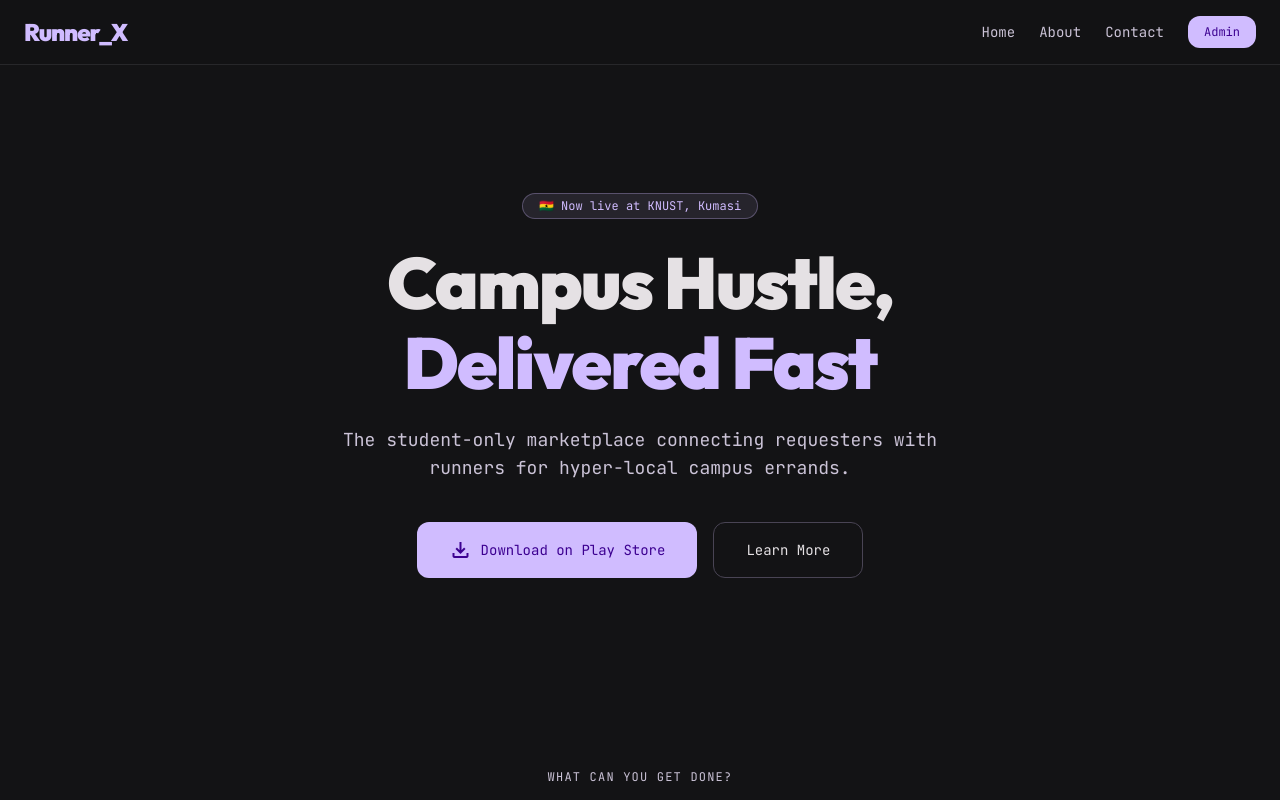
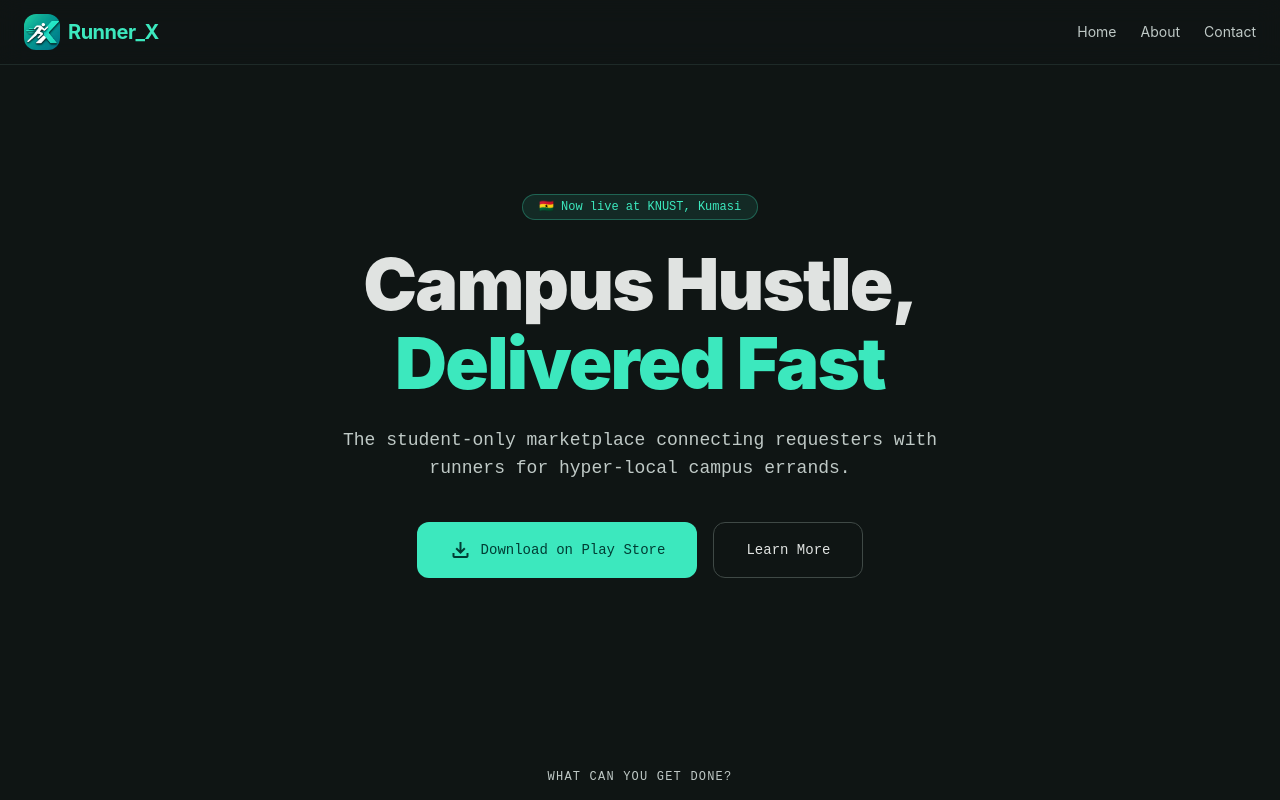
Before and after one commit to bitshiftdevs/runner-x, a Next.js app: page / in a window 1280 px wide. Shown: the top 800 px of the page. Built offline with nearby package versions, Linux system fonts and the light colour scheme.

Commit message:
feat: add logo

```diff
--- a/src/app/(public)/layout.tsx
+++ b/src/app/(public)/layout.tsx
@@ -1,5 +1,6 @@
 export const dynamic = "force-dynamic";
 
+import Image from "next/image";
 import Link from "next/link";
 
 const navLinks = [
@@ -18,25 +19,30 @@ function Navbar() {
   return (
     <nav className="sticky top-0 z-50 bg-background/80 backdrop-blur-md border-b border-border">
       <div className="w-full max-w-7xl mx-auto px-lg flex items-center justify-between h-16">
-        <Link href="/" className="font-sans text-2xl font-black text-primary tracking-tighter">
-          Runner_X
+        <Link href="/" className="flex items-center gap-sm">
+          <Image src="/runner-x.png" alt="Runner_X" width={36} height={36} className="rounded-lg" />
+          <span className="font-sans text-xl font-bold text-primary tracking-tight">Runner_X</span>
         </Link>
         <div className="flex items-center gap-lg">
           {navLinks.map((link) => (
             <Link
               key={link.href}
               href={link.href}
-              className="font-mono text-sm text-on-surface-variant hover:text-primary transition-colors hidden sm:block"
+              className="text-sm text-on-surface-variant hover:text-primary transition-colors hidden sm:block"
             >
               {link.label}
             </Link>
           ))}
-          <Link
-            href="/login"
-            className="font-mono text-xs bg-primary text-on-primary px-md py-sm rounded-lg hover:glow-primary transition-all"
-          >
-            Admin
-          </Link>
+          {/* Mobile nav links */}
+          {navLinks.map((link) => (
+            <Link
+              key={`mobile-${link.href}`}
+              href={link.href}
+              className="text-xs text-on-surface-variant hover:text-primary transition-colors sm:hidden"
+            >
+              {link.label}
+            </Link>
+          ))}
         </div>
       </div>
     </nav>
@@ -49,25 +55,28 @@ function Footer() {
       <div className="w-full max-w-7xl mx-auto px-lg py-2xl">
         <div className="grid grid-cols-1 md:grid-cols-3 gap-xl">
           <div>
-            <p className="font-sans text-xl font-black text-primary tracking-tighter">Runner_X</p>
-            <p className="font-mono text-xs text-on-surface-variant mt-sm">Campus Hustle, Delivered Fast.</p>
-            <p className="font-mono text-xs text-on-surface-variant mt-xs">Built for KNUST students 🇬🇭</p>
+            <div className="flex items-center gap-sm">
+              <Image src="/runner-x.png" alt="Runner_X" width={28} height={28} className="rounded-md" />
+              <p className="font-sans text-lg font-bold text-primary tracking-tight">Runner_X</p>
+            </div>
+            <p className="text-xs text-on-surface-variant mt-sm">Campus Hustle, Delivered Fast.</p>
+            <p className="text-xs text-on-surface-variant mt-xs">Built for KNUST students 🇬🇭</p>
           </div>
           <div>
-            <p className="font-mono text-xs text-on-surface-variant uppercase tracking-widest mb-sm">Pages</p>
+            <p className="text-xs text-on-surface-variant uppercase tracking-widest mb-sm">Pages</p>
             <div className="flex flex-col gap-xs">
               {navLinks.map((link) => (
-                <Link key={link.href} href={link.href} className="font-mono text-sm text-on-surface hover:text-primary transition-colors">
+                <Link key={link.href} href={link.href} className="text-sm text-on-surface hover:text-primary transition-colors">
                   {link.label}
                 </Link>
               ))}
             </div>
           </div>
           <div>
-            <p className="font-mono text-xs text-on-surface-variant uppercase tracking-widest mb-sm">Legal</p>
+            <p className="text-xs text-on-surface-variant uppercase tracking-widest mb-sm">Legal</p>
             <div className="flex flex-col gap-xs">
               {footerLinks.map((link) => (
-                <Link key={link.href} href={link.href} className="font-mono text-sm text-on-surface hover:text-primary transition-colors">
+                <Link key={link.href} href={link.href} className="text-sm text-on-surface hover:text-primary transition-colors">
                   {link.label}
                 </Link>
               ))}
@@ -75,8 +84,8 @@ function Footer() {
           </div>
         </div>
         <div className="mt-xl pt-lg border-t border-border flex flex-col sm:flex-row justify-between items-center gap-sm">
-          <p className="font-mono text-xs text-on-surface-variant">© 2025 Runner_X. All rights reserved.</p>
-          <p className="font-mono text-xs text-on-surface-variant">Kumasi, Ghana</p>
+          <p className="text-xs text-on-surface-variant">© 2025 Runner_X. All rights reserved.</p>
+          <p className="text-xs text-on-surface-variant">Kumasi, Ghana</p>
         </div>
       </div>
     </footer>
--- a/src/app/globals.css
+++ b/src/app/globals.css
@@ -1,8 +1,9 @@
 @import "tailwindcss";
 
 @theme inline {
-  --font-sans: "Outfit", sans-serif;
-  --font-mono: "JetBrains Mono", monospace;
+  --font-sans: -apple-system, BlinkMacSystemFont, "SF Pro Display",
+    "SF Pro Text", "Helvetica Neue", Arial, sans-serif;
+  --font-mono: "SF Mono", "JetBrains Mono", monospace;
 
   /* Spacing */
   --spacing-xs: 4px;
@@ -28,46 +29,46 @@
  * Default values = light theme.
  */
 @theme {
-  --color-background: #fffbff;
-  --color-surface: #fffbff;
-  --color-surface-hover: #f3eeff;
-  --color-surface-dim: #ece5f0;
+  --color-background: #f8fffe;
+  --color-surface: #f8fffe;
+  --color-surface-hover: #e6f7f5;
+  --color-surface-dim: #e0f0ee;
   --color-surface-bright: #ffffff;
-  --color-surface-container: #f3ecff;
-  --color-surface-container-low: #f7f0ff;
-  --color-surface-container-high: #ece5f8;
-  --color-surface-container-highest: #e6dff3;
+  --color-surface-container: #e8f5f3;
+  --color-surface-container-low: #f0faf8;
+  --color-surface-container-high: #dceeed;
+  --color-surface-container-highest: #d4e8e6;
   --color-surface-container-lowest: #ffffff;
-  --color-surface-variant: #e7dff8;
-  --color-surface-tint: #6d3bd7;
+  --color-surface-variant: #daf0ed;
+  --color-surface-tint: #1a7a6d;
 
-  --color-primary: #6d3bd7;
-  --color-primary-container: #ecdcff;
-  --color-primary-fixed: #e9ddff;
-  --color-primary-fixed-dim: #d0bcff;
+  --color-primary: #1a7a6d;
+  --color-primary-container: #b2f5e8;
+  --color-primary-fixed: #c4f8ed;
+  --color-primary-fixed-dim: #7de8d4;
   --color-on-primary: #ffffff;
-  --color-on-primary-container: #21005d;
-  --color-on-primary-fixed: #23005c;
-  --color-on-primary-fixed-variant: #5516be;
-  --color-inverse-primary: #d0bcff;
+  --color-on-primary-container: #00332b;
+  --color-on-primary-fixed: #00332b;
+  --color-on-primary-fixed-variant: #0d6358;
+  --color-inverse-primary: #3ce8be;
 
-  --color-secondary: #aa0266;
-  --color-secondary-container: #ffd9e4;
-  --color-secondary-fixed: #ffd9e4;
-  --color-secondary-fixed-dim: #ffb0cd;
+  --color-secondary: #2ba89e;
+  --color-secondary-container: #c8f5f0;
+  --color-secondary-fixed: #c8f5f0;
+  --color-secondary-fixed-dim: #7de8d4;
   --color-on-secondary: #ffffff;
-  --color-on-secondary-container: #3e001d;
-  --color-on-secondary-fixed: #3e0022;
-  --color-on-secondary-fixed-variant: #8c0053;
+  --color-on-secondary-container: #003d38;
+  --color-on-secondary-fixed: #003d38;
+  --color-on-secondary-fixed-variant: #1a8a7a;
 
-  --color-tertiary: #7f3900;
-  --color-tertiary-container: #ffddb8;
-  --color-tertiary-fixed: #ffddb8;
-  --color-tertiary-fixed-dim: #ffb95f;
+  --color-tertiary: #0d6358;
+  --color-tertiary-container: #b2f5e8;
+  --color-tertiary-fixed: #b2f5e8;
+  --color-tertiary-fixed-dim: #7de8d4;
   --color-on-tertiary: #ffffff;
-  --color-on-tertiary-container: #2a1700;
-  --color-on-tertiary-fixed: #2a1700;
-  --color-on-tertiary-fixed-variant: #653e00;
+  --color-on-tertiary-container: #00201c;
+  --color-on-tertiary-fixed: #00201c;
+  --color-on-tertiary-fixed-variant: #004f44;
 
   --color-error: #ba1a1a;
   --color-error-container: #ffdad6;
@@ -75,14 +76,14 @@
   --color-on-error-container: #410002;
 
   --color-success: #059669;
-  --color-on-surface: #1c1b1e;
-  --color-on-surface-variant: #49454e;
-  --color-on-background: #1c1b1e;
-  --color-outline: #7a7289;
-  --color-outline-variant: #cac3d5;
-  --color-border: #e4e4e7;
-  --color-inverse-surface: #313032;
-  --color-inverse-on-surface: #f3eff4;
+  --color-on-surface: #1a1c1b;
+  --color-on-surface-variant: #3f4946;
+  --color-on-background: #1a1c1b;
+  --color-outline: #6f7976;
+  --color-outline-variant: #bfc9c6;
+  --color-border: #e0e7e5;
+  --color-inverse-surface: #2e3130;
+  --color-inverse-on-surface: #eff1f0;
 
   --color-text-primary: #18181b;
   --color-text-secondary: #52525b;
@@ -90,46 +91,46 @@
 
 /* Dark theme — overrides the @theme :root vars above */
 .dark {
-  --color-background: #131315;
-  --color-surface: #18181b;
-  --color-surface-hover: #27272a;
-  --color-surface-dim: #131315;
-  --color-surface-bright: #39393b;
-  --color-surface-container: #201f22;
-  --color-surface-container-low: #1c1b1d;
-  --color-surface-container-high: #2a2a2c;
-  --color-surface-container-highest: #353437;
-  --color-surface-container-lowest: #0e0e10;
-  --color-surface-variant: #353437;
-  --color-surface-tint: #d0bcff;
+  --color-background: #0f1514;
+  --color-surface: #141a19;
+  --color-surface-hover: #1e2a28;
+  --color-surface-dim: #0f1514;
+  --color-surface-bright: #353b3a;
+  --color-surface-container: #1a2120;
+  --color-surface-container-low: #161c1b;
+  --color-surface-container-high: #242b2a;
+  --color-surface-container-highest: #2f3635;
+  --color-surface-container-lowest: #0a0f0e;
+  --color-surface-variant: #2f3635;
+  --color-surface-tint: #3ce8be;
 
-  --color-primary: #d0bcff;
-  --color-primary-container: #a078ff;
-  --color-primary-fixed: #e9ddff;
-  --color-primary-fixed-dim: #d0bcff;
-  --color-on-primary: #3c0091;
-  --color-on-primary-container: #340080;
-  --color-on-primary-fixed: #23005c;
-  --color-on-primary-fixed-variant: #5516be;
-  --color-inverse-primary: #6d3bd7;
+  --color-primary: #3ce8be;
+  --color-primary-container: #1a8a7a;
+  --color-primary-fixed: #c4f8ed;
+  --color-primary-fixed-dim: #3ce8be;
+  --color-on-primary: #003d34;
+  --color-on-primary-container: #002b24;
+  --color-on-primary-fixed: #00332b;
+  --color-on-primary-fixed-variant: #0d6358;
+  --color-inverse-primary: #1a7a6d;
 
-  --color-secondary: #ffb0cd;
-  --color-secondary-container: #aa0266;
-  --color-secondary-fixed: #ffd9e4;
-  --color-secondary-fixed-dim: #ffb0cd;
-  --color-on-secondary: #640039;
-  --color-on-secondary-container: #ffbad3;
-  --color-on-secondary-fixed: #3e0022;
-  --color-on-secondary-fixed-variant: #8c0053;
+  --color-secondary: #7de8d4;
+  --color-secondary-container: #2ba89e;
+  --color-secondary-fixed: #c8f5f0;
+  --color-secondary-fixed-dim: #7de8d4;
+  --color-on-secondary: #003d38;
+  --color-on-secondary-container: #004a43;
+  --color-on-secondary-fixed: #003d38;
+  --color-on-secondary-fixed-variant: #1a8a7a;
 
-  --color-tertiary: #ffb95f;
-  --color-tertiary-container: #ca8100;
-  --color-tertiary-fixed: #ffddb8;
-  --color-tertiary-fixed-dim: #ffb95f;
-  --color-on-tertiary: #472a00;
-  --color-on-tertiary-container: #3e2400;
-  --color-on-tertiary-fixed: #2a1700;
-  --color-on-tertiary-fixed-variant: #653e00;
+  --color-tertiary: #7de8d4;
+  --color-tertiary-container: #0d6358;
+  --color-tertiary-fixed: #b2f5e8;
+  --color-tertiary-fixed-dim: #7de8d4;
+  --color-on-tertiary: #00382f;
+  --color-on-tertiary-container: #002d26;
+  --color-on-tertiary-fixed: #00201c;
+  --color-on-tertiary-fixed-variant: #004f44;
 
   --color-error: #ffb4ab;
   --color-error-container: #93000a;
@@ -137,14 +138,14 @@
   --color-on-error-container: #ffdad6;
 
   --color-success: #10b981;
-  --color-on-surface: #e5e1e4;
-  --color-on-surface-variant: #cbc3d7;
-  --color-on-background: #e5e1e4;
-  --color-outline: #958ea0;
-  --color-outline-variant: #494454;
-  --color-border: #27272a;
-  --color-inverse-surface: #e5e1e4;
-  --color-inverse-on-surface: #313032;
+  --color-on-surface: #e0e3e1;
+  --color-on-surface-variant: #bfc9c6;
+  --color-on-background: #e0e3e1;
+  --color-outline: #899390;
+  --color-outline-variant: #3f4946;
+  --color-border: #1e2a28;
+  --color-inverse-surface: #e0e3e1;
+  --color-inverse-on-surface: #2e3130;
 
   --color-text-primary: #f4f4f5;
   --color-text-secondary: #a1a1aa;
@@ -161,10 +162,10 @@
 
 @layer utilities {
   .glow-primary {
-    box-shadow: 0 0 20px rgba(139, 92, 246, 0.25);
+    box-shadow: 0 0 20px rgba(60, 232, 190, 0.25);
   }
   .glow-primary-hover:hover {
-    box-shadow: 0 0 30px rgba(139, 92, 246, 0.4);
+    box-shadow: 0 0 30px rgba(60, 232, 190, 0.4);
   }
   .hide-scrollbar::-webkit-scrollbar {
     display: none;
@@ -186,7 +187,7 @@
     left: 0;
     width: 100%;
     height: 2px;
-    background: rgba(208, 188, 255, 0.1);
+    background: rgba(60, 232, 190, 0.1);
     pointer-events: none;
     animation: scanline 4s linear infinite;
   }
--- a/src/app/layout.tsx
+++ b/src/app/layout.tsx
@@ -1,16 +1,5 @@
 import type { Metadata } from "next";
-import { JetBrains_Mono, Outfit } from "next/font/google";
 import "./globals.css";
-
-const outfit = Outfit({
-  variable: "--font-sans",
-  subsets: ["latin"],
-});
-
-const jetbrainsMono = JetBrains_Mono({
-  variable: "--font-mono",
-  subsets: ["latin"],
-});
 
 export const metadata: Metadata = {
   title: "Runner_X — Campus Hustle, Delivered Fast",
@@ -24,20 +13,14 @@ export default function RootLayout({
   children: React.ReactNode;
 }>) {
   return (
-    <html
-      lang="en"
-      suppressHydrationWarning
-      className={`${outfit.variable} ${jetbrainsMono.variable} dark h-full antialiased`}
-    >
+    <html lang="en" suppressHydrationWarning className="dark h-full antialiased">
       <head>
         <link
           href="https://fonts.googleapis.com/css2?family=Material+Symbols+Outlined:wght,FILL@100..700,0..1&display=swap"
           rel="stylesheet"
         />
       </head>
-      <body className="min-h-full flex flex-col font-sans">
-        {children}
-      </body>
+      <body className="min-h-full flex flex-col font-sans">{children}</body>
     </html>
   );
 }
```
Also changed, not shown: public/runner-x.png (added).
